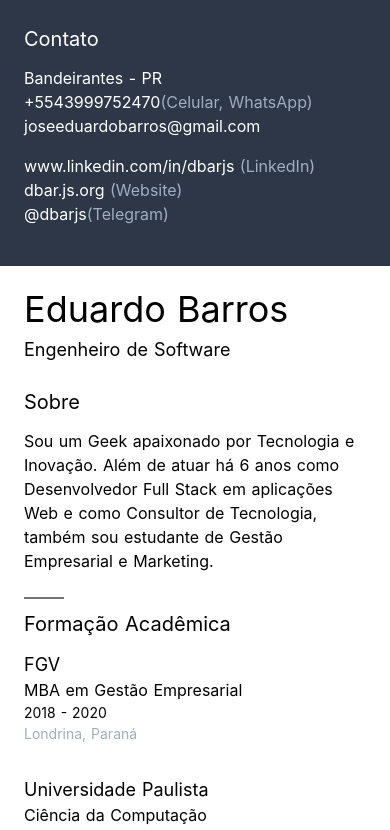
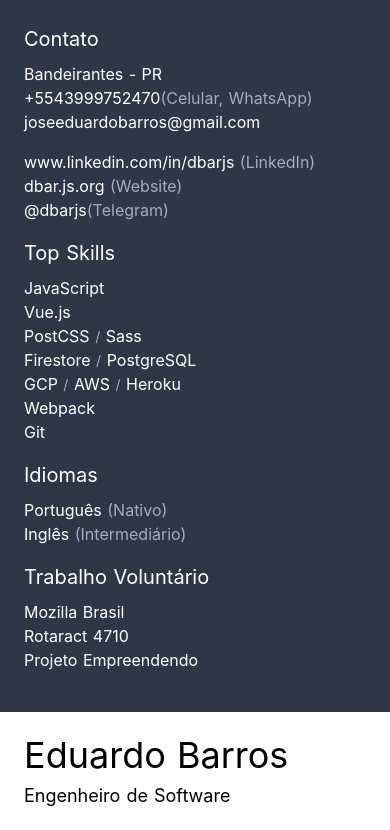
Before and after one commit to dbarjs/resume, a Nuxt app: page / in a window 390 px wide. Shown: the top 830 px of the page. Built offline with nearby package versions, Linux system fonts and the light colour scheme.

Commit message:
Add media print styles

```diff
--- a/components/Header.vue
+++ b/components/Header.vue
@@ -1,11 +1,11 @@
 <template>
-  <header class="header p-6 md:pt-12 bg-gray-800 text-white">
+  <header class="header p-6 min-h-full md:pt-12">
     <section>
       <h2>Contato</h2>
       <p>Bandeirantes - PR</p>
       <p>
         <a href="tel:+5543999752470">+5543999752470</a>
-        <span class="text-gray-500">(Celular, WhatsApp)</span>
+        <span class="observation">(Celular, WhatsApp)</span>
       </p>
       <p>
         <a href="mailto:joseeduardobarros@gmail.com">
@@ -18,18 +18,48 @@
         <a href="https://www.linkedin.com/in/dbarjs/">
           www.linkedin.com/in/dbarjs
         </a>
-        <span class="text-gray-500">(LinkedIn)</span>
+        <span class="observation">(LinkedIn)</span>
       </p>
       <p>
         <a href="https://dbar.js.org/">
           dbar.js.org
         </a>
-        <span class="text-gray-500">(Website)</span>
+        <span class="observation">(Website)</span>
       </p>
       <p>
         <a href="https://t.me/dbarjs">@dbarjs</a>
-        <span class="text-gray-500">(Telegram)</span>
+        <span class="observation">(Telegram)</span>
       </p>
+    </section>
+    <section>
+      <h2>Top Skills</h2>
+      <ul>
+        <li>JavaScript</li>
+        <li>Vue.js</li>
+        <li>PostCSS <span class="divider"></span> Sass</li>
+        <li>Firestore <span class="divider"></span> PostgreSQL</li>
+        <li>
+          GCP <span class="divider"></span> AWS
+          <span class="divider"></span> Heroku
+        </li>
+        <li>Webpack</li>
+        <li>Git</li>
+      </ul>
+    </section>
+    <section>
+      <h2>Idiomas</h2>
+      <ul>
+        <li>Português <span class="observation">(Nativo)</span></li>
+        <li>Inglês <span class="observation">(Intermediário)</span></li>
+      </ul>
+    </section>
+    <section>
+      <h2>Trabalho Voluntário</h2>
+      <ul>
+        <li>Mozilla Brasil</li>
+        <li>Rotaract 4710</li>
+        <li>Projeto Empreendendo</li>
+      </ul>
     </section>
   </header>
 </template>
@@ -40,14 +70,38 @@ export default {}
 
 <style>
 .header {
-  @apply relative flex flex-col min-h-full;
-}
-
-.header p {
-  @apply text-white;
+  @apply relative flex flex-col bg-gray-800 text-white;
 }
 
 .header section {
   @apply mb-4;
 }
+
+.header h2 {
+  @apply mb-2;
+}
+
+.header .observation {
+  @apply text-gray-500;
+}
+
+.header .divider::before {
+  @apply text-gray-500;
+  content: '/';
+  font-size: 0.875rem;
+}
 </style>
+
+<style>
+@media print {
+  .header {
+    @apply h-full bg-transparent text-gray-900;
+    padding: 0;
+  }
+
+  .header p,
+  .header li {
+    @apply text-sm;
+  }
+}
+</style>
```
